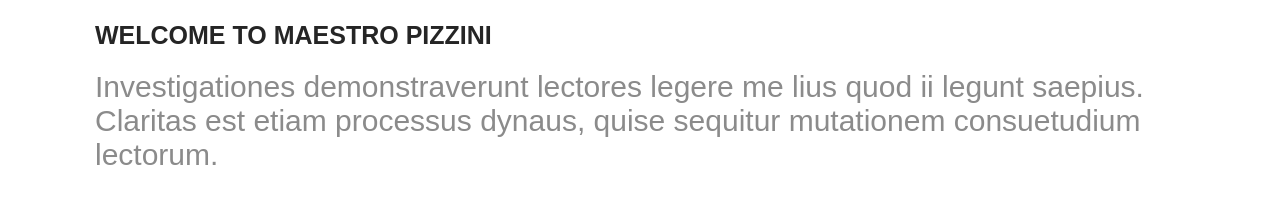
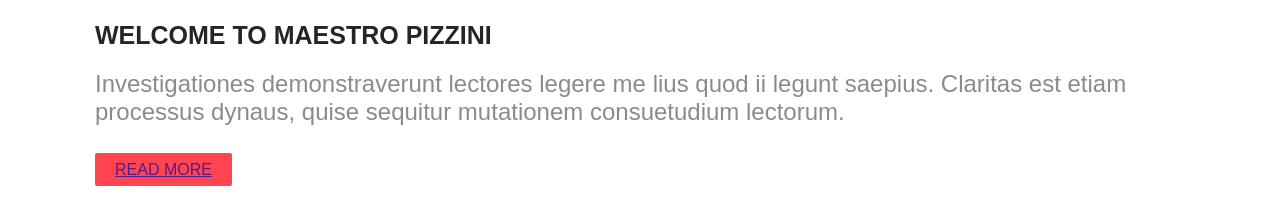
Before and after one commit to MedhaShrivastava/react-websitehalf, a React (Create React App) app: page / in a window 1280 px wide. Shown: the part 1010-1207 px from the top of the page. Built offline with nearby package versions, Linux system fonts and the light colour scheme.

Commit message:
1 file modified

```diff
--- a/src/App.css
+++ b/src/App.css
@@ -84,14 +84,14 @@
   font-weight: 700;
 }
 .about h1 {
-  font-size: 70px;
+  font-size: 80px;
   color: #252525;
   font-weight: 700;
   line-height: 40px;
   margin-bottom: 15px;
 }
 .about p {
-  font-size: 30px;
+  font-size: 24px;
   color: #8b8b8b;
   font-weight: 300;
 }
```
